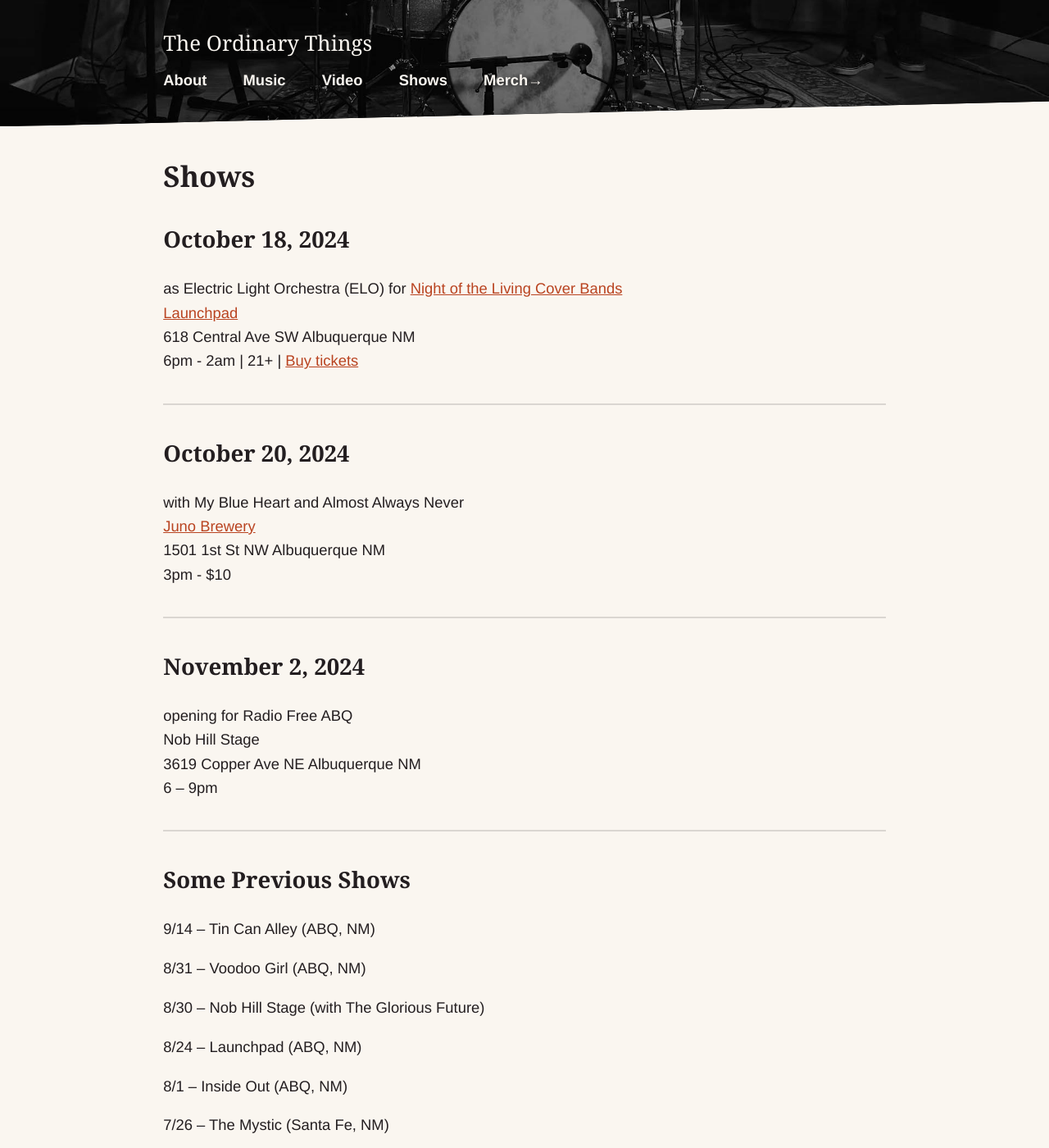
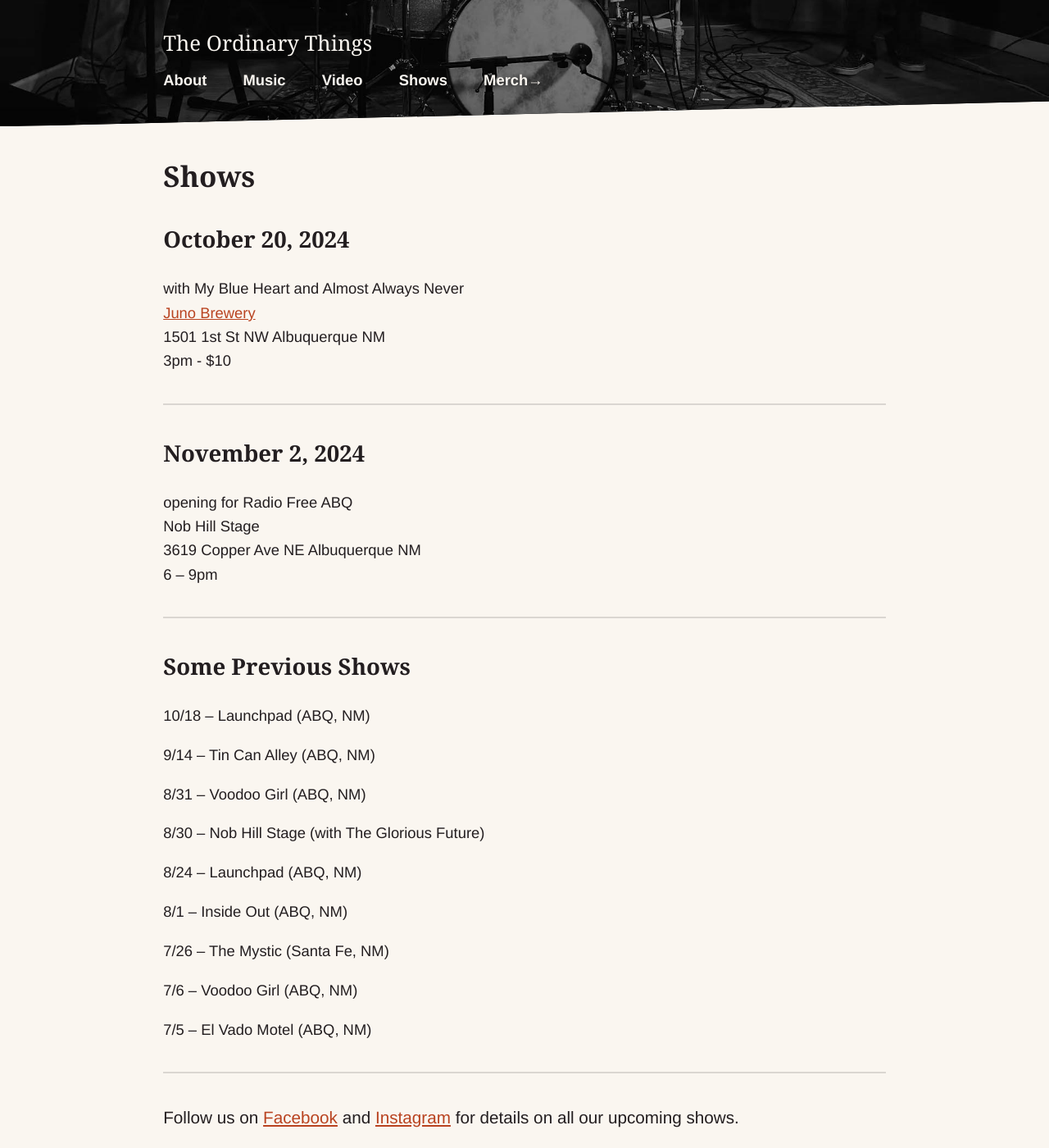
Before and after one commit to nsmsn/theordinarythings, a Jekyll site: the page built from shows.md, in a window 1280 px wide and 1400 px high. Shown: the whole window at 82% size. Built offline with Jekyll 4.4.1, drawn with Linux system fonts in a browser that asks for light colours; some web fonts are replaced.

Commit message:
Updated Shows

```diff
--- a/shows.md
+++ b/shows.md
@@ -3,15 +3,6 @@ title: Shows
 date: 2024-08-20 14:03:00 -06:00
 permalink: "/shows/"
 layout: page
----
-
-## October 18, 2024
-
-<p>as Electric Light Orchestra (ELO) for <a href="https://launchpadrocks.com/event/422752">Night of the Living Cover Bands</a><br/>
-<a href="https://launchpadrocks.com/">Launchpad</a><br/>
-618 Central Ave SW Albuquerque NM<br/>
-6pm - 2am | 21+ | <a href="https://launchpadrocks.com/event/422752">Buy tickets</a></p>
-
 ---
 
 ## October 20, 2024
@@ -34,6 +25,8 @@ Nob Hill Stage<br/>
 
 ## Some Previous Shows
 
+10/18 – Launchpad (ABQ, NM)
+
 9/14 – Tin Can Alley (ABQ, NM)
 
 8/31 – Voodoo Girl (ABQ, NM)
```
